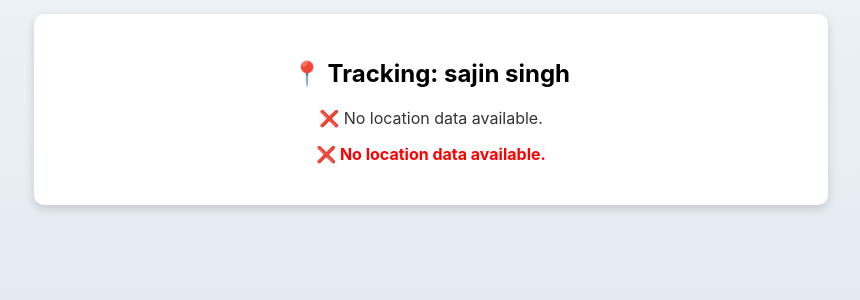
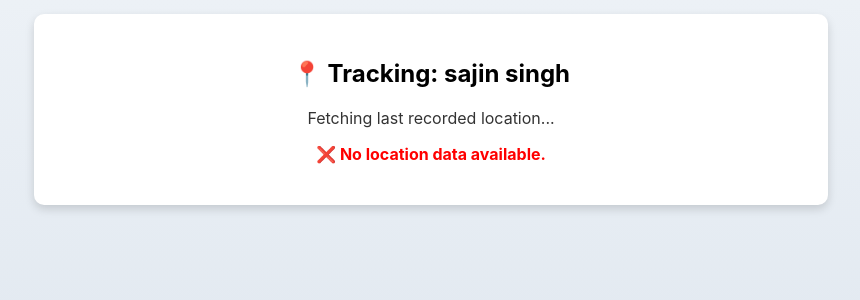
Before and after one commit to shano36/migrant-id-system2, a Django app: page /track_workers/2/ in a window 1280 px wide. Shown: the part 136-436 px from the top of the page, without its empty margins (209-1069 px from the left). Run offline with Django 5.2, Linux system fonts and the light colour scheme; data comes from the database, SQL or seed files in the repository.

Commit message:
new error

```diff
--- a/migrant_app/templates/track_workers.html
+++ b/migrant_app/templates/track_workers.html
@@ -100,8 +100,6 @@
     // Call function on page load if valid location is available
     if (latitude !== "0" && longitude !== "0") {
         showPosition(latitude, longitude);
-    } else {
-        document.getElementById("location-message").innerHTML = "❌ No location data available.";
     }
 </script>
 {% endblock %}
```
